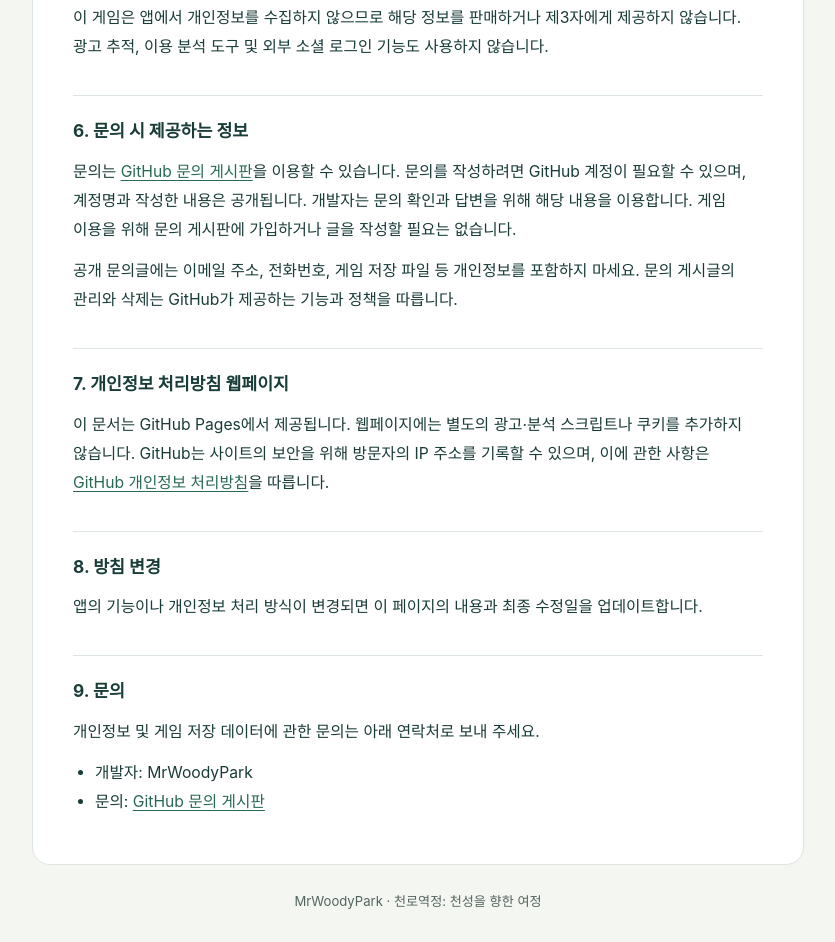
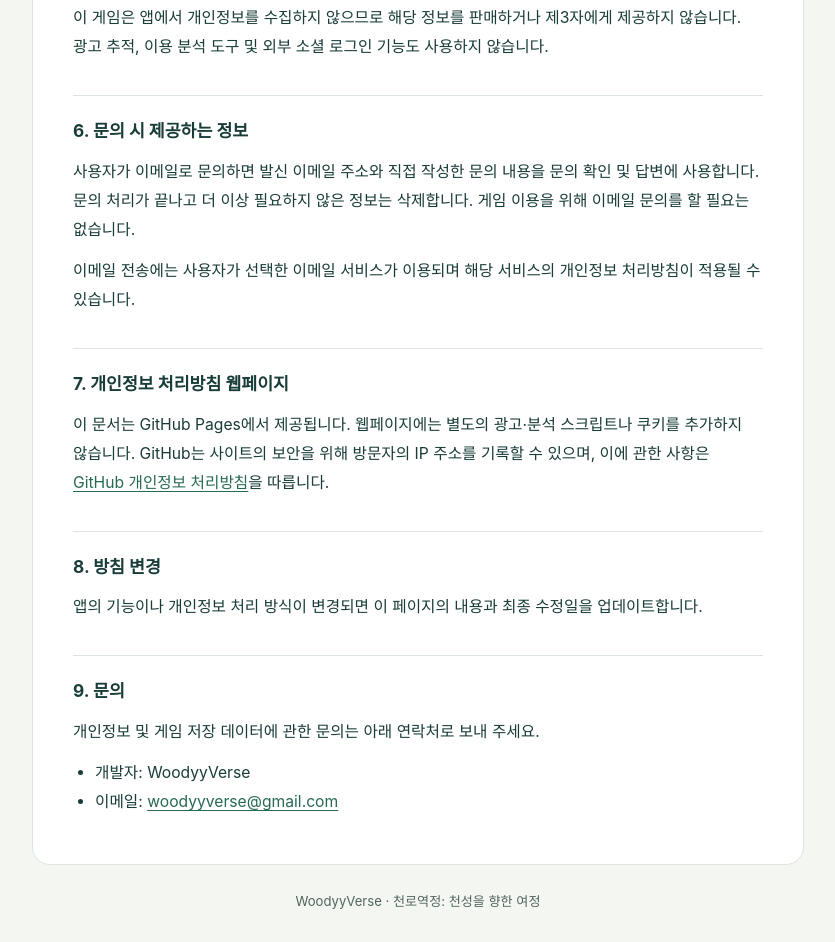
Before and after one commit to MrWoodyPark/pilgrims-progress-privacy, a plain HTML site: page index.html in a window 1280 px wide. Shown: the part 1374-2316 px from the top of the page, without its empty margins (222-1057 px from the left). Drawn offline with Linux system fonts and the light colour scheme.

Commit message:
Set WoodyyVerse developer name and support email

```diff
--- a/index.html
+++ b/index.html
@@ -38,7 +38,7 @@
     </header>
     <main><h1>개인정보 처리방침</h1>
 <p>앱: 천로역정: 천성을 향한 여정</p>
-<p>개발자: MrWoodyPark</p>
+<p>개발자: WoodyyVerse</p>
 <p>시행일 및 최종 수정일: 2026년 10월 20일</p>
 <h2>1. 적용 범위</h2>
 <p>이 방침은 iPhone 게임 ‘천로역정: 천성을 향한 여정’의 개인정보 처리와 게임 저장 데이터에 관해 설명합니다.</p>
@@ -54,16 +54,16 @@
 <h2>5. 제3자 제공 및 추적</h2>
 <p>이 게임은 앱에서 개인정보를 수집하지 않으므로 해당 정보를 판매하거나 제3자에게 제공하지 않습니다. 광고 추적, 이용 분석 도구 및 외부 소셜 로그인 기능도 사용하지 않습니다.</p>
 <h2>6. 문의 시 제공하는 정보</h2>
-<p>문의는 <a href="https://github.com/MrWoodyPark/pilgrims-progress-privacy/issues">GitHub 문의 게시판</a>을 이용할 수 있습니다. 문의를 작성하려면 GitHub 계정이 필요할 수 있으며, 계정명과 작성한 내용은 공개됩니다. 개발자는 문의 확인과 답변을 위해 해당 내용을 이용합니다. 게임 이용을 위해 문의 게시판에 가입하거나 글을 작성할 필요는 없습니다.</p>
-<p>공개 문의글에는 이메일 주소, 전화번호, 게임 저장 파일 등 개인정보를 포함하지 마세요. 문의 게시글의 관리와 삭제는 GitHub가 제공하는 기능과 정책을 따릅니다.</p>
+<p>사용자가 이메일로 문의하면 발신 이메일 주소와 직접 작성한 문의 내용을 문의 확인 및 답변에 사용합니다. 문의 처리가 끝나고 더 이상 필요하지 않은 정보는 삭제합니다. 게임 이용을 위해 이메일 문의를 할 필요는 없습니다.</p>
+<p>이메일 전송에는 사용자가 선택한 이메일 서비스가 이용되며 해당 서비스의 개인정보 처리방침이 적용될 수 있습니다.</p>
 <h2>7. 개인정보 처리방침 웹페이지</h2>
 <p>이 문서는 GitHub Pages에서 제공됩니다. 웹페이지에는 별도의 광고·분석 스크립트나 쿠키를 추가하지 않습니다. GitHub는 사이트의 보안을 위해 방문자의 IP 주소를 기록할 수 있으며, 이에 관한 사항은 <a href="https://docs.github.com/en/site-policy/privacy-policies/github-general-privacy-statement">GitHub 개인정보 처리방침</a>을 따릅니다.</p>
 <h2>8. 방침 변경</h2>
 <p>앱의 기능이나 개인정보 처리 방식이 변경되면 이 페이지의 내용과 최종 수정일을 업데이트합니다.</p>
 <h2>9. 문의</h2>
 <p>개인정보 및 게임 저장 데이터에 관한 문의는 아래 연락처로 보내 주세요.</p>
-<ul><li>개발자: MrWoodyPark</li><li>문의: <a href="https://github.com/MrWoodyPark/pilgrims-progress-privacy/issues">GitHub 문의 게시판</a></li></ul></main>
-    <footer>MrWoodyPark · 천로역정: 천성을 향한 여정</footer>
+<ul><li>개발자: WoodyyVerse</li><li>이메일: <a href="mailto:woodyyverse@gmail.com">woodyyverse@gmail.com</a></li></ul></main>
+    <footer>WoodyyVerse · 천로역정: 천성을 향한 여정</footer>
   </div>
 </body>
 </html>
```
Also changed, not shown: 1 other file.
